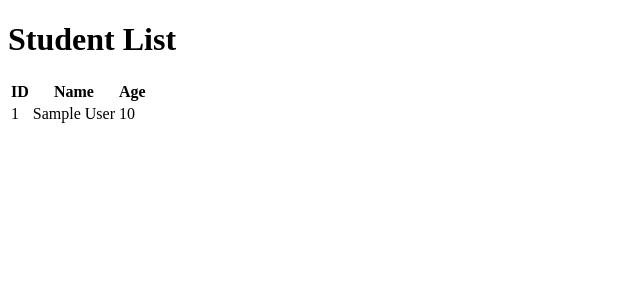
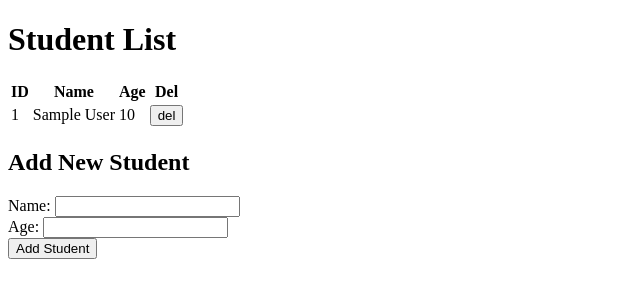
Before and after one commit to Vinoth82003/MVC-PHP, a PHP site: page /public/index.php in a window 1280 px wide. Shown: the top 300 px of the page, without its empty margins (0-640 px from the left). Run offline with PHP 8.4, Linux system fonts and the light colour scheme; tables that the repository leaves empty or names only in its code hold one stand-in row (values such as "Sample post").

Commit message:
add and delete function is created

```diff
--- a/app/controllers/StudentController.php
+++ b/app/controllers/StudentController.php
@@ -12,5 +12,23 @@ class StudentController {
         $students = $this->model->getAllStudents();
         include(__DIR__ . '/../views/student_list.php');
     }
+
+    public function add() {
+        if ($_SERVER['REQUEST_METHOD'] === 'POST') {
+            $name = $_POST['name'];
+            $age = $_POST['age'];
+            $this->model->addStudent($name, $age);
+        }
+        header('Location: index.php?action=index');
+    }
+
+    public function del() {
+        if ($_SERVER['REQUEST_METHOD'] === 'POST') {
+            $id = $_POST['del'];
+            $this->model->delStudent($id);
+        }
+        header('Location: index.php?action=index');
+    }
 }
+
 ?>
--- a/app/models/StudentModel.php
+++ b/app/models/StudentModel.php
@@ -11,5 +11,22 @@ class StudentModel {
         $result = $this->conn->query($query);
         return $result->fetchAll(PDO::FETCH_ASSOC);
     }
+
+    public function addStudent($name, $age) {
+        $query = "INSERT INTO students (name, age) VALUES (:name, :age)";
+        $stmt = $this->conn->prepare($query);
+        $stmt->bindParam(':name', $name);
+        $stmt->bindParam(':age', $age);
+        $stmt->execute();
+    }
+
+    public function delStudent($id) {
+        $query = "DELETE FROM students WHERE id = :id";
+        $stmt = $this->conn->prepare($query);
+        $stmt->bindParam(':id', $id);
+        $stmt->execute();
+    }
+
+
 }
 ?>
--- a/app/views/student_list.php
+++ b/app/views/student_list.php
@@ -10,14 +10,27 @@
             <th>ID</th>
             <th>Name</th>
             <th>Age</th>
+            <th>Del</th>
         </tr>
         <?php foreach ($students as $student): ?>
             <tr>
                 <td><?php echo $student['id']; ?></td>
                 <td><?php echo $student['name']; ?></td>
                 <td><?php echo $student['age']; ?></td>
+                <td>
+                    <form action="index.php?action=del" method="post">
+                       <button type="submit" name="del" value="<?php echo $student['id']; ?>">del</button>
+                    </form>
+                </td>
             </tr>
         <?php endforeach; ?>
     </table>
+
+    <h2>Add New Student</h2>
+    <form action="index.php?action=add" method="post">
+        <label>Name: <input type="text" name="name"></label><br>
+        <label>Age: <input type="number" name="age"></label><br>
+        <input type="submit" value="Add Student">
+    </form>
 </body>
 </html>
--- a/public/index.php
+++ b/public/index.php
@@ -16,6 +16,16 @@ switch ($action) {
         $controller = new StudentController($conn);
         $controller->index();
         break;
+    case 'add':
+        require_once('../app/controllers/StudentController.php');
+        $controller = new StudentController($conn);
+        $controller->add();
+        break;
+    case 'del':
+        require_once('../app/controllers/StudentController.php');
+        $controller = new StudentController($conn);
+        $controller->del();
+        break;
     default:
         echo "404 Not Found";
         break;
```
